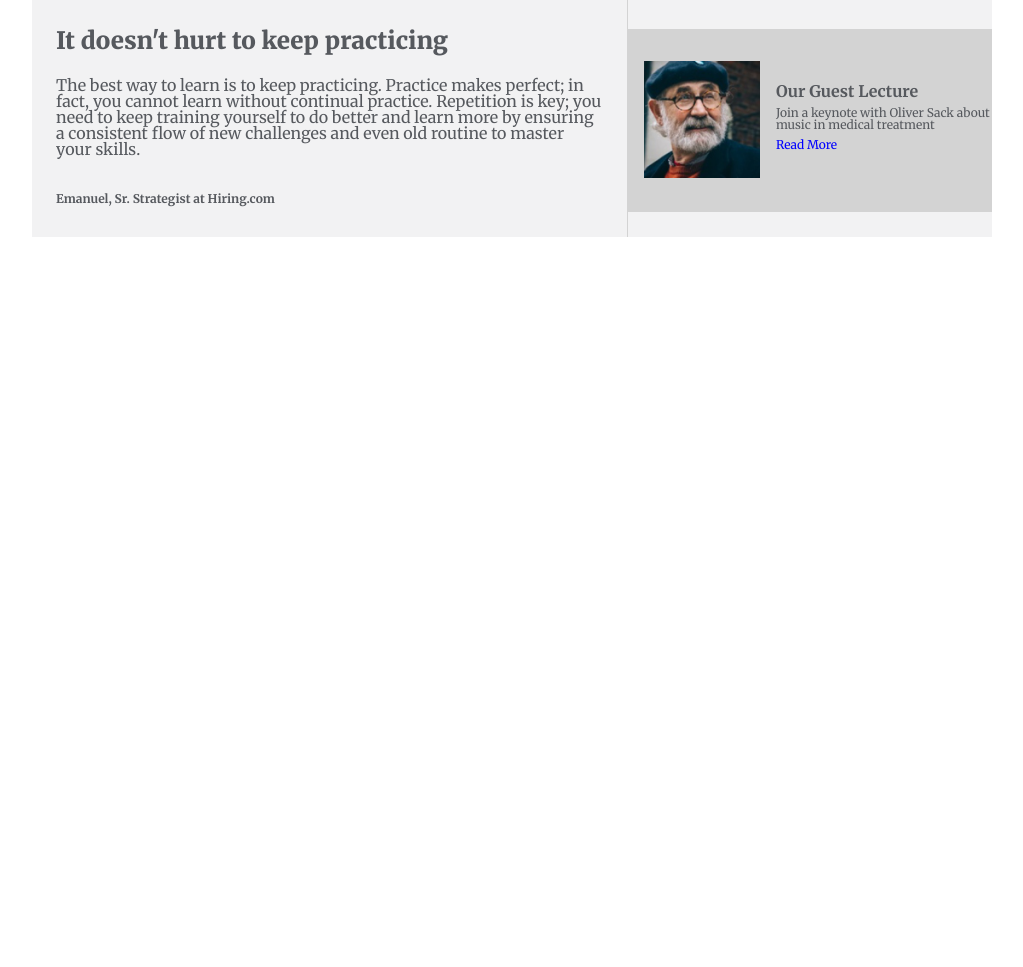
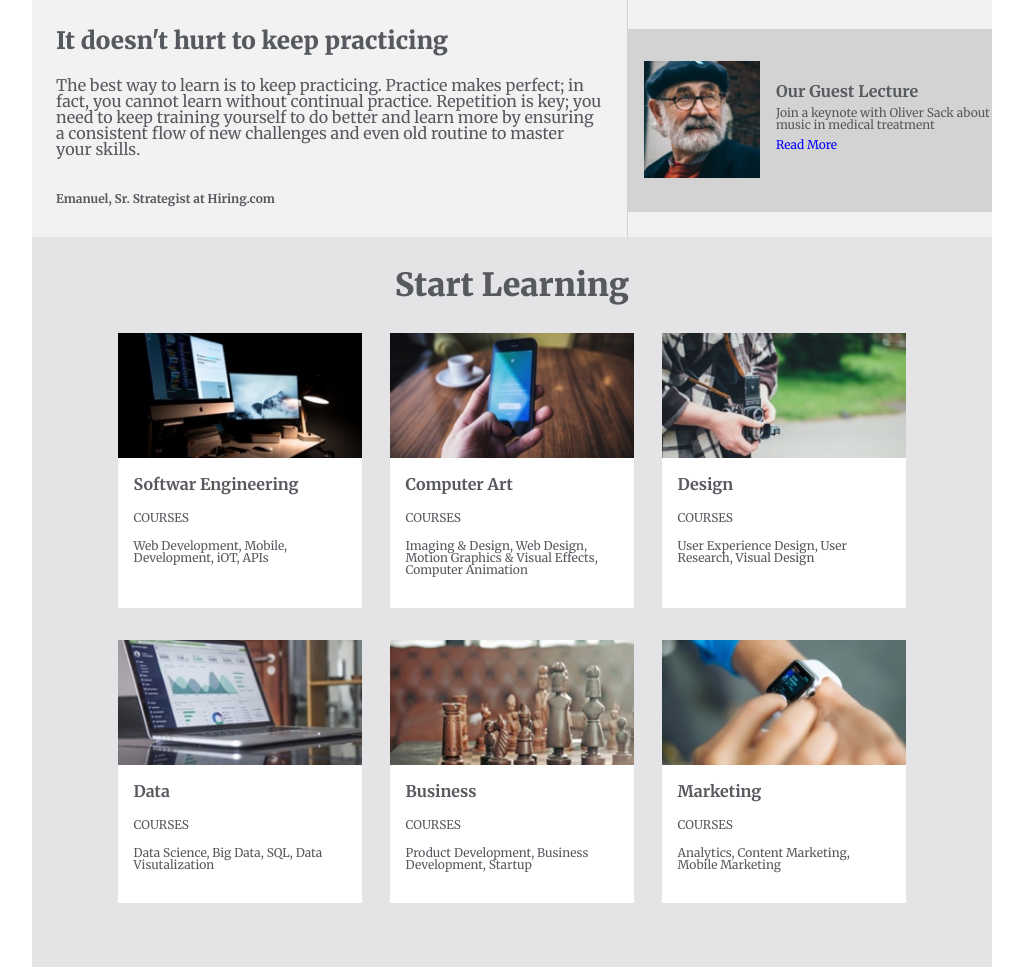
Before and after one commit to angelojohngage/colmar, a plain HTML site: page index.html in a window 1280 px wide. Shown: the part 891-1858 px from the top of the page, without its empty margins (128-1151 px from the left). Before the commit the page ends 1128 px from the top, so only its background shows below. Drawn offline with Linux system fonts and the light colour scheme.

Commit message:
added courses section coding

```diff
--- a/index.html
+++ b/index.html
@@ -96,6 +96,54 @@
       </div>
 
     </div>
+    <!--Courses-->
+     <div class="container" id="learn">
+
+      <h2>Start Learning</h2>
+      <div class="courses">
+        <div class="course-section">
+          <div class="course">
+            <img src="./images/course-software.jpg" alt="computers">
+            <h3>Softwar Engineering</h3>
+            <span>COURSES<span>
+            <p>Web Development, Mobile, Development, iOT, APIs</p>
+          </div>
+          <div class="course">
+            <img src="./images/course-computer-art.jpg" alt="mobile phone">
+            <h3>Computer Art</h3>
+            <span>COURSES<span>
+            <p>Imaging & Design, Web Design, Motion Graphics & Visual Effects, Computer Animation</p>
+          </div>
+          <div class="course">
+            <img src="./images/course-design.jpg" alt="photographer">
+            <h3>Design</h3>
+            <span>COURSES<span>
+            <p>User Experience Design, User Research, Visual Design</p>
+          </div>
+          <div class="course">
+            <img src="./images/course-data.jpg" alt="laptop">
+            <h3>Data</h3>
+            <span>COURSES<span>
+            <p>Data Science, Big Data, SQL, Data Visutalization</p>
+          </div>
+          <div class="course">
+            <img src="./images/course-business.jpg" alt="chess board">
+            <h3>Business</h3>
+            <span>COURSES<span>
+            <p>Product Development, Business Development, Startup</p>
+          </div>
+          <div class="course">
+            <img src="./images/course-marketing.jpg" alt="apple watch">
+            <h3>Marketing</h3>
+            <span>COURSES<span>
+            <p>Analytics, Content Marketing, Mobile Marketing</p>
+          </div>
+        </div>
+
+      </div>
+
+     </div>
+
 
   </body>
 </html>
--- a/style.css
+++ b/style.css
@@ -191,3 +191,59 @@ header {
 .bottom {
   background-color: lightgrey;
 }
+
+/* Courses*/
+
+#learn {
+  display: flex;
+  flex-direction: column;
+  align-items: center;
+  font-family: "Merriweather", serif;
+  background-color: #e4e4e7;
+}
+
+#learn h2 {
+  font-size: 2rem;
+  font-weight: 900;
+  color: #56595e;
+  margin-top: 2rem;
+}
+
+.courses {
+  margin: 2rem 4.5rem;
+}
+
+.course-section {
+  display: flex;
+  justify-content: space-around;
+  flex-wrap: wrap;
+}
+
+.course {
+  width: 30%;
+  background-color: white;
+  margin-bottom: 2rem;
+}
+
+.course h3,
+.course span,
+.course p {
+  margin: 1rem;
+}
+
+.course h3 {
+  font-size: 1rem;
+  font-weight: bold;
+  color: #56595e;
+}
+
+.course span,
+.course p {
+  font-size: 0.75rem;
+  color: #56595e;
+}
+
+.course img {
+  height: auto;
+  width: 100%;
+}
```
